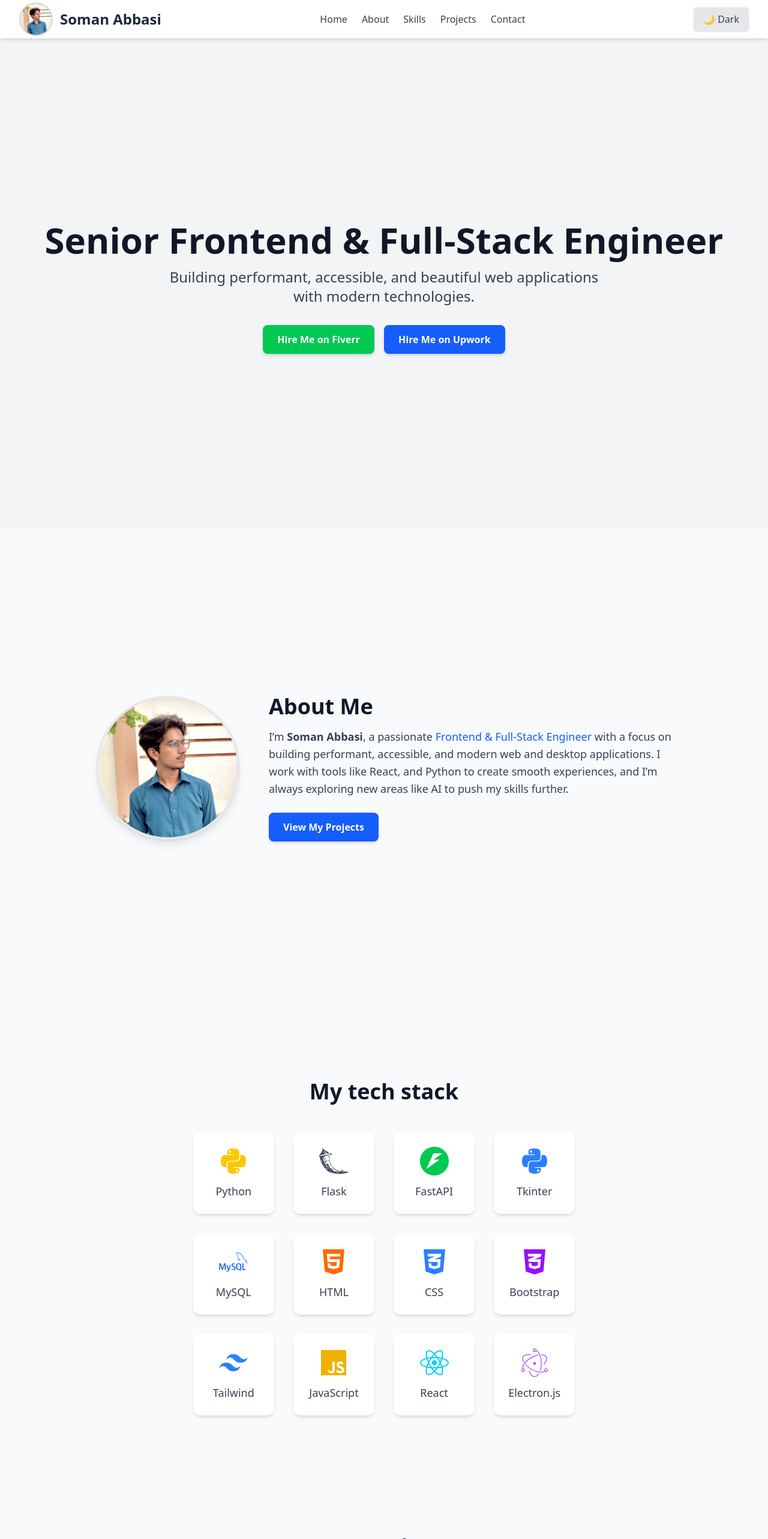
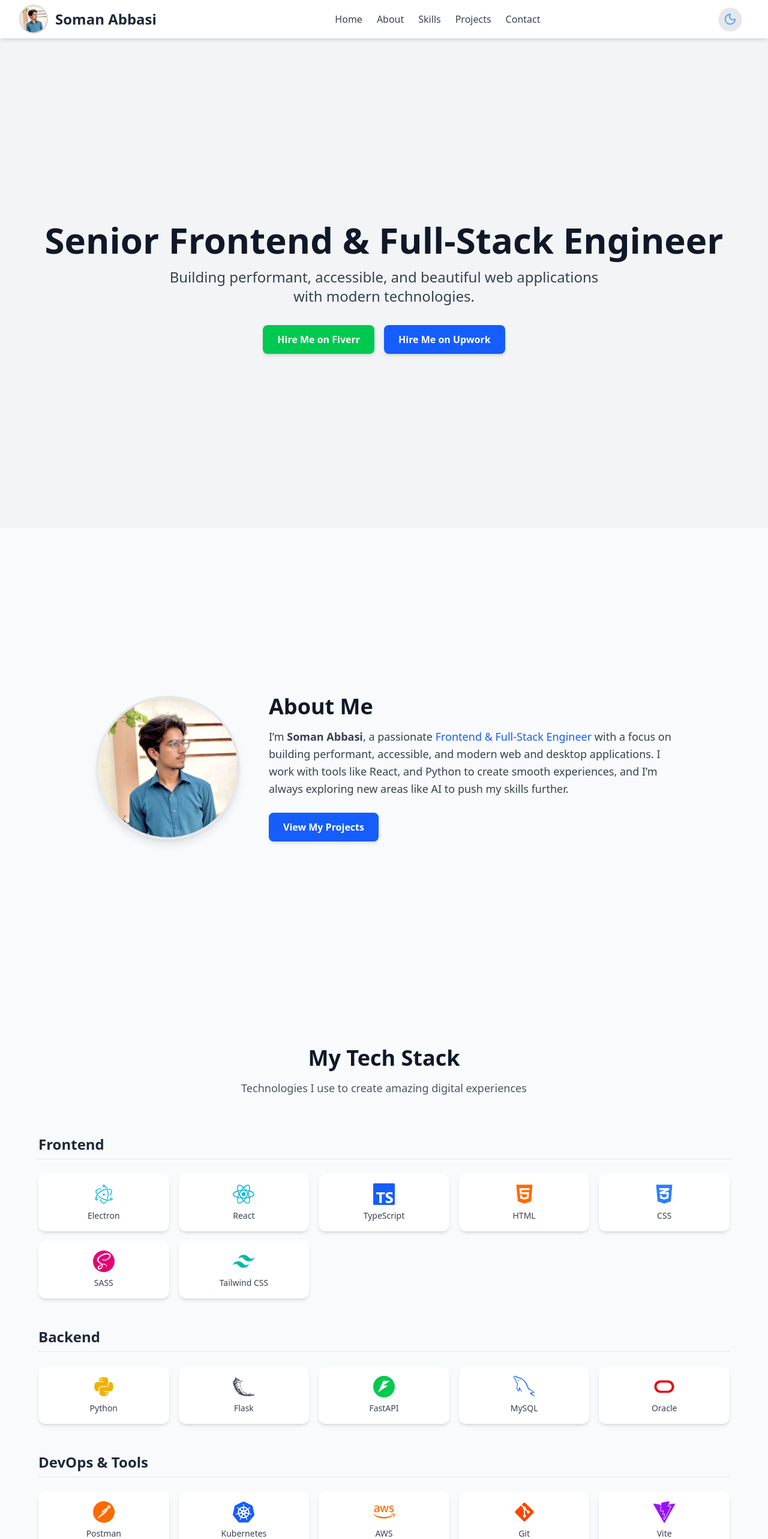
Before and after one commit to SomanAbbasi/resume, a React (Vite) app: page / in a window 1280 px wide. Shown: the top 2566 px of the page at 60% size. Built offline with nearby package versions, Linux system fonts and the light colour scheme.

Commit message:
Header and Skills section improvement

```diff
--- a/package.json
+++ b/package.json
@@ -11,6 +11,7 @@
   },
   "dependencies": {
     "@tailwindcss/vite": "^4.1.13",
+    "lucide-react": "^0.545.0",
     "motion": "^12.23.12",
     "react": "^19.1.1",
     "react-dom": "^19.1.1",
--- a/src/components/Header.jsx
+++ b/src/components/Header.jsx
@@ -1,17 +1,19 @@
 import React, { useState, useEffect } from "react";
+import { Sun, Moon, Menu, X } from "lucide-react";
 import profileLight from "../assets/profile-light.jpeg";
 import profileDark from "../assets/profile-dark.jpeg";
-const navItems = ["home","about" ,"skills", "projects", "contact"];
+
+const navItems = ["home", "about", "skills", "projects", "contact"];
 
 const Header = () => {
-  // Initialize dark mode from localStorage
   const [darkMode, setDarkMode] = useState(
     () => localStorage.getItem("theme") === "dark"
   );
+  const [menuOpen, setMenuOpen] = useState(false);
 
+  // Apply dark/light theme
   useEffect(() => {
     const root = document.documentElement;
-
     if (darkMode) {
       root.classList.add("dark");
       localStorage.setItem("theme", "dark");
@@ -24,51 +26,72 @@ const Header = () => {
   return (
     <header className="bg-white dark:bg-gray-900 shadow-md fixed top-0 left-0 w-full z-50 transition-colors duration-300">
       <div className="max-w-7xl mx-auto px-4 sm:px-6 lg:px-8 flex justify-between items-center h-16">
-        {/* Logo / Name */}
-         <div className="flex items-center space-x-3">
-          {/* Light Mode Profile */}
+        <div className="flex items-center space-x-3">
           <img
-            src={profileLight}
-            alt="ProfilePic"
-            className="block dark:hidden w-14 h-14 rounded-full object-cover border-2 border-gray-300 cursor-pointer"
+            src={darkMode ? profileDark : profileLight}
+            alt="Profile"
+            className="w-12 h-12 rounded-full object-cover border-2 border-gray-300 dark:border-gray-600"
           />
-
-          {/* Dark Mode Profile */}
-          <img
-            src={profileDark}
-            alt="ProfilePic"
-            className="hidden dark:block w-14 h-14 rounded-full object-cover border-2 border-gray-300 cursor-pointer"
-          />
-
-          <h1 className="text-2xl font-bold text-gray-800 dark:text-white">
+          <h1 className="text-xl sm:text-2xl font-bold text-gray-800 dark:text-white">
             Soman Abbasi
           </h1>
         </div>
 
-
-        {/* Navigation */}
         <nav className="hidden md:flex space-x-6">
           {navItems.map((item) => (
             <a
               key={item}
-               href={`#${item}`}
-              className="capitalize text-gray-700 dark:text-gray-300 hover:text-blue-500 dark:hover:text-blue-400 transition"
+              href={`#${item}`}
+              className="capitalize text-gray-700 dark:text-gray-300 hover:text-blue-500 dark:hover:text-blue-400 transition font-medium"
             >
               {item}
             </a>
           ))}
         </nav>
 
+        <div className="flex items-center space-x-3">
+          {/* --- Dark Mode Toggle --- */}
+          <button
+            onClick={() => setDarkMode((prev) => !prev)}
+            className="p-2 rounded-full bg-gray-200 dark:bg-gray-800 hover:bg-gray-300 dark:hover:bg-gray-700 transition shadow-sm"
+            aria-label="Toggle Dark Mode"
+          >
+            {darkMode ? (
+              <Sun size={22} strokeWidth={2} className="text-yellow-400" />
+            ) : (
+              <Moon size={22} strokeWidth={2} className="text-blue-400" />
+            )}
+          </button>
 
+          {/* --- Mobile Menu Toggle --- */}
+          <button
+            onClick={() => setMenuOpen(!menuOpen)}
+            className="md:hidden p-2 rounded-md text-gray-700 dark:text-gray-200 hover:bg-gray-100 dark:hover:bg-gray-800 transition"
+            aria-label="Toggle Menu"
+          >
+            {menuOpen ? <X size={24} /> : <Menu size={24} />}
+          </button>
+        </div>
+      </div>
 
-
-        {/* Dark Mode Toggle */}
-        <button
-          onClick={() => setDarkMode((prev) => !prev)}
-          className="ml-4 px-4 py-2 rounded-md bg-gray-200 dark:bg-gray-800 text-gray-700 dark:text-gray-200 hover:bg-gray-300 dark:hover:bg-gray-700 shadow transition"
-        >
-          {darkMode ? "☀️ Light" : "🌙 Dark"}
-        </button>
+      {/* === Mobile Navigation Dropdown === */}
+      <div
+        className={`md:hidden transition-all duration-300 overflow-hidden ${
+          menuOpen ? "max-h-60" : "max-h-0"
+        }`}
+      >
+        <nav className="flex flex-col items-center space-y-3 bg-white dark:bg-gray-900 py-4 shadow-md border-t border-gray-200 dark:border-gray-700">
+          {navItems.map((item) => (
+            <a
+              key={item}
+              href={`#${item}`}
+              onClick={() => setMenuOpen(false)}
+              className="capitalize text-gray-700 dark:text-gray-300 hover:text-blue-500 dark:hover:text-blue-400 transition font-medium"
+            >
+              {item}
+            </a>
+          ))}
+        </nav>
       </div>
     </header>
   );
--- a/src/components/Skills.jsx
+++ b/src/components/Skills.jsx
@@ -1,61 +1,122 @@
 import React from "react";
 import { motion } from "framer-motion";
-import { FaPython, FaReact, FaHtml5, FaCss3Alt, FaJs } from "react-icons/fa";
-import { SiFlask, SiMysql, SiElectron, SiFastapi } from "react-icons/si";
-import { RiTailwindCssFill } from "react-icons/ri";
+import { IoLogoElectron } from "react-icons/io5";
+import { GrMysql, GrOracle } from "react-icons/gr";
 
+import {
+  FaPython,
+  FaReact,
+  FaHtml5,
+  FaCss3Alt,
+  FaGitAlt,
+  FaAws
+} from "react-icons/fa";
+import {
+  SiFlask,
+  SiPostman,
+   SiVite,
+
+  SiFastapi,
+
+  SiTypescript,
+  SiSass,
+  SiTailwindcss,
+  SiDocker,
+  SiKubernetes,
+  SiWebpack,
+  SiJest,
+} from "react-icons/si";
 
 const skills = [
-  { name: "Python", icon: <FaPython className="text-yellow-400" /> },
-  { name: "Flask", icon: <SiFlask className="text-gray-700 dark:text-gray-200" /> },
-  { name: "FastAPI", icon: <SiFastapi className="text-green-500" /> },
-  { name: "Tkinter", icon: <FaPython className="text-blue-500" /> },
-  { name: "MySQL", icon: <SiMysql className="text-blue-600" /> },
-  { name: "HTML", icon: <FaHtml5 className="text-orange-500" /> },
-  { name: "CSS", icon: <FaCss3Alt className="text-blue-500" /> },
-  { name: "Bootstrap", icon: <FaCss3Alt className="text-purple-600" /> },
-  { name: "Tailwind", icon: <RiTailwindCssFill className="text-blue-500" /> },
-  { name: "JavaScript", icon: <FaJs className="text-yellow-500" /> },
-  { name: "React", icon: <FaReact className="text-cyan-400" /> },
-  { name: "Electron.js", icon: <SiElectron className="text-purple-500" /> },
+  // Frontend
+  { name: "Electron", icon: <IoLogoElectron className="text-cyan-500" />, category: "Frontend" },
 
+  { name: "React", icon: <FaReact className="text-cyan-500" />, category: "Frontend" },
+  { name: "TypeScript", icon: <SiTypescript className="text-blue-600" />, category: "Frontend" },
+  { name: "HTML", icon: <FaHtml5 className="text-orange-500" />, category: "Frontend" },
+  { name: "CSS", icon: <FaCss3Alt className="text-blue-500" />, category: "Frontend" },
+  { name: "SASS", icon: <SiSass className="text-pink-600" />, category: "Frontend" },
+  { name: "Tailwind CSS", icon: <SiTailwindcss className="text-teal-500" />, category: "Frontend" },
 
+  // Backend
+  { name: "Python", icon: <FaPython className="text-yellow-500" />, category: "Backend" },
+  { name: "Flask", icon: <SiFlask className="text-gray-700 dark:text-gray-200" />, category: "Backend" },
+  { name: "FastAPI", icon: <SiFastapi className="text-green-500" />, category: "Backend" },
+  { name: "MySQL", icon: <GrMysql className="text-blue-600" />, category: "Backend" },
 
+  { name: "Oracle", icon: < GrOracle className="text-red-600" />, category: "Backend" },
+
+  // DevOps & Tools
+  { name: "Postman", icon: <SiPostman className="text-orange-500" />, category: "DevOps & Tools" },
+  { name: "Kubernetes", icon: <SiKubernetes className="text-blue-600" />, category: "DevOps & Tools" },
+  { name: "AWS", icon: <FaAws className="text-orange-500" />, category: "DevOps & Tools" },
+  { name: "Git", icon: <FaGitAlt className="text-orange-600" />, category: "DevOps & Tools" },
+  { name: "Vite", icon: < SiVite className="text-purple-600" />, category: "DevOps & Tools" },
 ];
 
 const Skills = () => {
+  const categories = ["Frontend", "Backend", "DevOps & Tools"];
+
   return (
     <section
       id="skills"
       className="min-h-screen flex flex-col justify-center items-center bg-gray-50 dark:bg-gray-900 px-6 py-16 transition-colors duration-300"
     >
       {/* Section Title */}
-      <motion.h2
+      <motion.div
         initial={{ opacity: 0, y: -30 }}
         whileInView={{ opacity: 1, y: 0 }}
         viewport={{ once: false, amount: 0.3 }}
         transition={{ duration: 0.6 }}
-        className="text-3xl sm:text-4xl font-bold text-gray-900 dark:text-white mb-12"
+        className="text-center mb-16"
       >
-        My tech stack
-      </motion.h2>
+        <h2 className="text-3xl sm:text-4xl font-bold text-gray-900 dark:text-white mb-4">
+          My Tech Stack
+        </h2>
+        <p className="text-lg text-gray-600 dark:text-gray-400 max-w-2xl">
+          Technologies I use to create amazing digital experiences
+        </p>
+      </motion.div>
 
-      {/* Skills Grid */}
-      <div className="grid grid-cols-2 sm:grid-cols-3 lg:grid-cols-4 gap-8 max-w-5xl">
-        {skills.map((skill, index) => (
+      {/* Skills by Category */}
+      <div className="w-full max-w-6xl">
+        {categories.map((category, categoryIndex) => (
           <motion.div
-           key={skill.name}
-            initial={{ opacity: 0, scale: 0.8 }}
-            whileInView={{ opacity: 1, scale: 1 }}
+            key={category}
+            initial={{ opacity: 0, y: 20 }}
+            whileInView={{ opacity: 1, y: 0 }}
             viewport={{ once: false, amount: 0.3 }}
-            transition={{ duration: 0.5, delay: index * 0.1 }}
-            whileHover={{ scale: 1.1 }}
-            className="flex flex-col items-center justify-center p-6 bg-white dark:bg-gray-800 rounded-xl shadow-md hover:shadow-xl transition"
+            transition={{ duration: 0.5, delay: categoryIndex * 0.2 }}
+            className="mb-12"
           >
-            <div className="text-5xl mb-3">{skill.icon}</div>
-            <p className="text-lg font-medium text-gray-700 dark:text-gray-300">
-              {skill.name}
-            </p>
+            <h3 className="text-2xl font-semibold text-gray-800 dark:text-gray-200 mb-6 border-b border-gray-200 dark:border-gray-700 pb-2">
+              {category}
+            </h3>
+
+            <div className="grid grid-cols-2 sm:grid-cols-3 md:grid-cols-4 lg:grid-cols-5 gap-4">
+              {skills
+                .filter(skill => skill.category === category)
+                .map((skill, index) => (
+                  <motion.div
+                    key={skill.name}
+                    initial={{ opacity: 0, scale: 0.8 }}
+                    whileInView={{ opacity: 1, scale: 1 }}
+                    viewport={{ once: false, amount: 0.3 }}
+                    transition={{ duration: 0.4, delay: index * 0.05 }}
+                    whileHover={{
+                      scale: 1.05,
+                      y: -5,
+                      transition: { duration: 0.2 }
+                    }}
+                    className="flex flex-col items-center justify-center p-4 bg-white dark:bg-gray-800 rounded-xl shadow-md hover:shadow-xl transition-all duration-300"
+                  >
+                    <div className="text-4xl mb-2">{skill.icon}</div>
+                    <p className="text-sm font-medium text-gray-700 dark:text-gray-300 text-center">
+                      {skill.name}
+                    </p>
+                  </motion.div>
+                ))}
+            </div>
           </motion.div>
         ))}
       </div>
```
Also changed, not shown: src/components/Stats.jsx (deleted), src/components/ThemeToggle.jsx (deleted), 1 other file (tests, documents, lock files or other folders).
